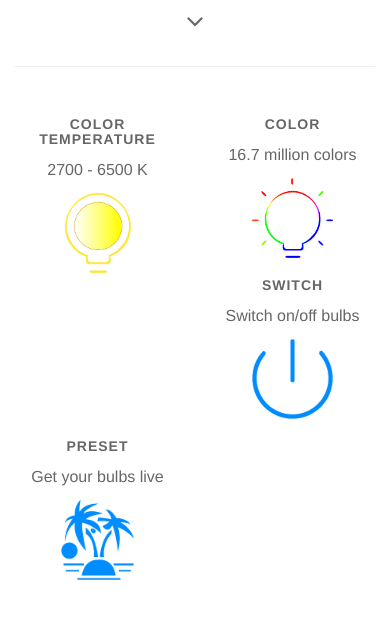
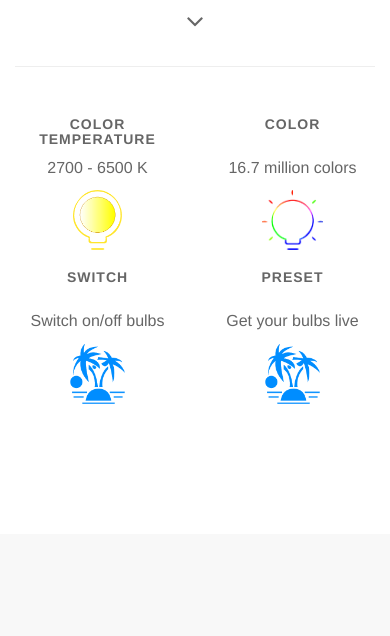
Before and after one commit to Sansi/StellarSite, a plain HTML site: page index.html in a window 390 px wide. Shown: the part 464-1100 px from the top of the page. Drawn offline with Linux system fonts and the light colour scheme.

Commit message:
fix misplaced feature block on iPhone

```diff
--- a/css/style.css
+++ b/css/style.css
@@ -358,6 +358,7 @@ hr {
 }
 
 .team h5 {
+	height: 2em;
 	margin-bottom: 10px;
 }
 
@@ -370,7 +371,7 @@ hr {
 }
 
 .avatar img{
-	height: 80px;
+	height: 60px;
 	margin: auto;
 }
 
@@ -507,7 +508,7 @@ form#contact-form input:focus,form#contact-form select:focus,form#contact-form t
 }
 
 .widget-map {
-	margin: auto;
+	margin: 0 auto 20px;
 }
 
 .widget-map img {
--- a/index.html
+++ b/index.html
@@ -114,13 +114,13 @@
                                 <div class="inner">
                                     <h5>Switch</h5>
                                     <p class="subtitle">Switch on/off bulbs</p>
-                                    <div class="avatar"><img src="img/feature/switch.png" alt="" class="img-responsive" /></div>
+                                    <div class="avatar"><img src="img/feature/preset.png" alt="" class="img-responsive" /></div>
                                 </div>
                             </div>
                         </div>
                     </div>
                     <div class="col-xs-6 col-sm-3 col-md-3">
-                        <div class="wow bounceInUp" data-wow-delay="1s">
+                        <div class="wow bounceInUp" data-wow-delay="1.1s">
                             <div class="team">
                                 <div class="inner">
                                     <h5>Preset</h5>
@@ -265,7 +265,7 @@
                                 <div class="section-heading">
                                     <h2>Get Stellar App</h2>
                                     <i class="fa fa-2x fa-angle-down"></i>
-                                    <p>Download the Stellar App according to your mobile device system.</p>
+                                    <p>Download the Stellar app according to your mobile device system.</p>
                                     <p>Scan the bar code or tap it directly on your phone.</p>
                                 </div>
                             </div>
```
